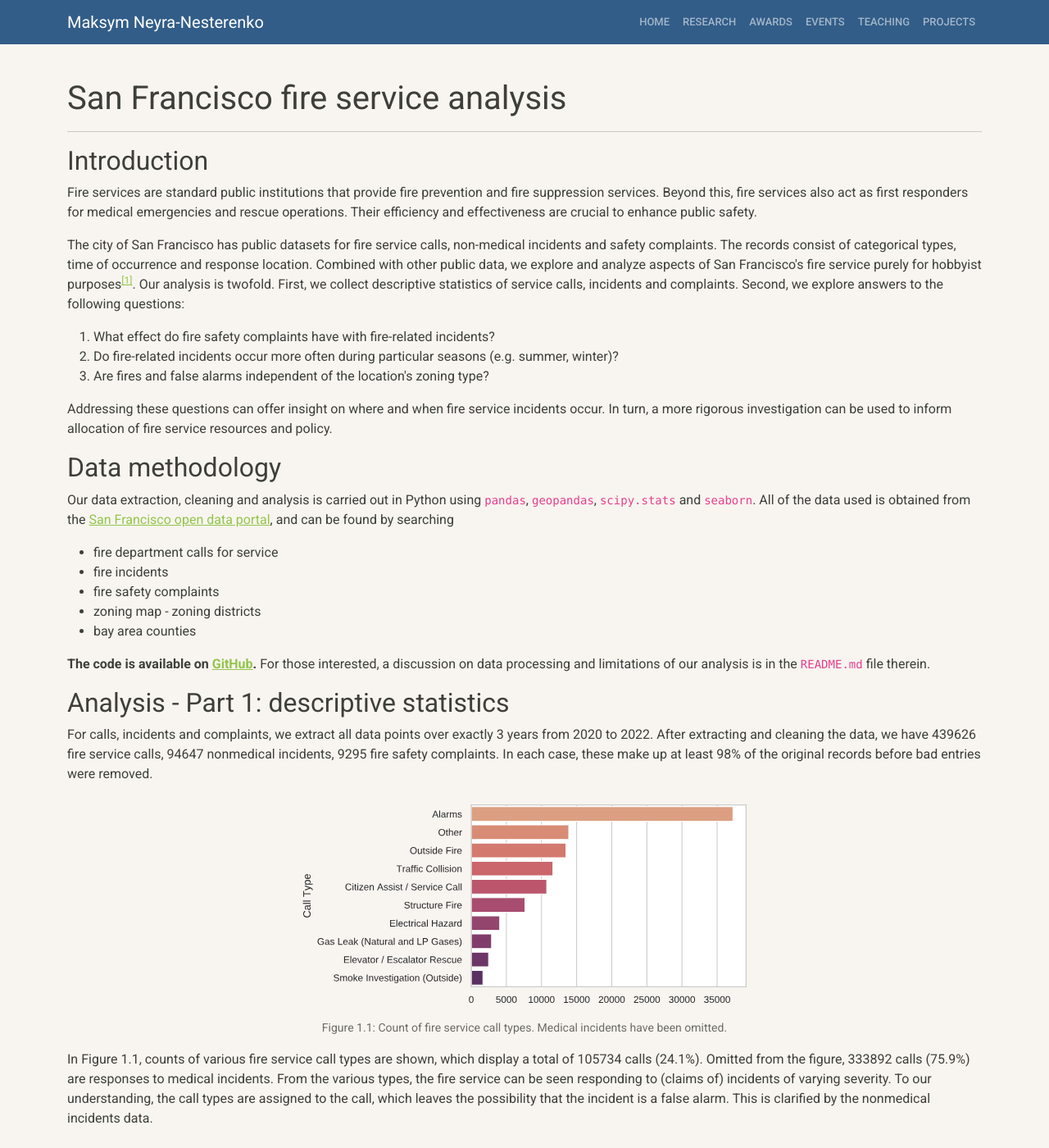
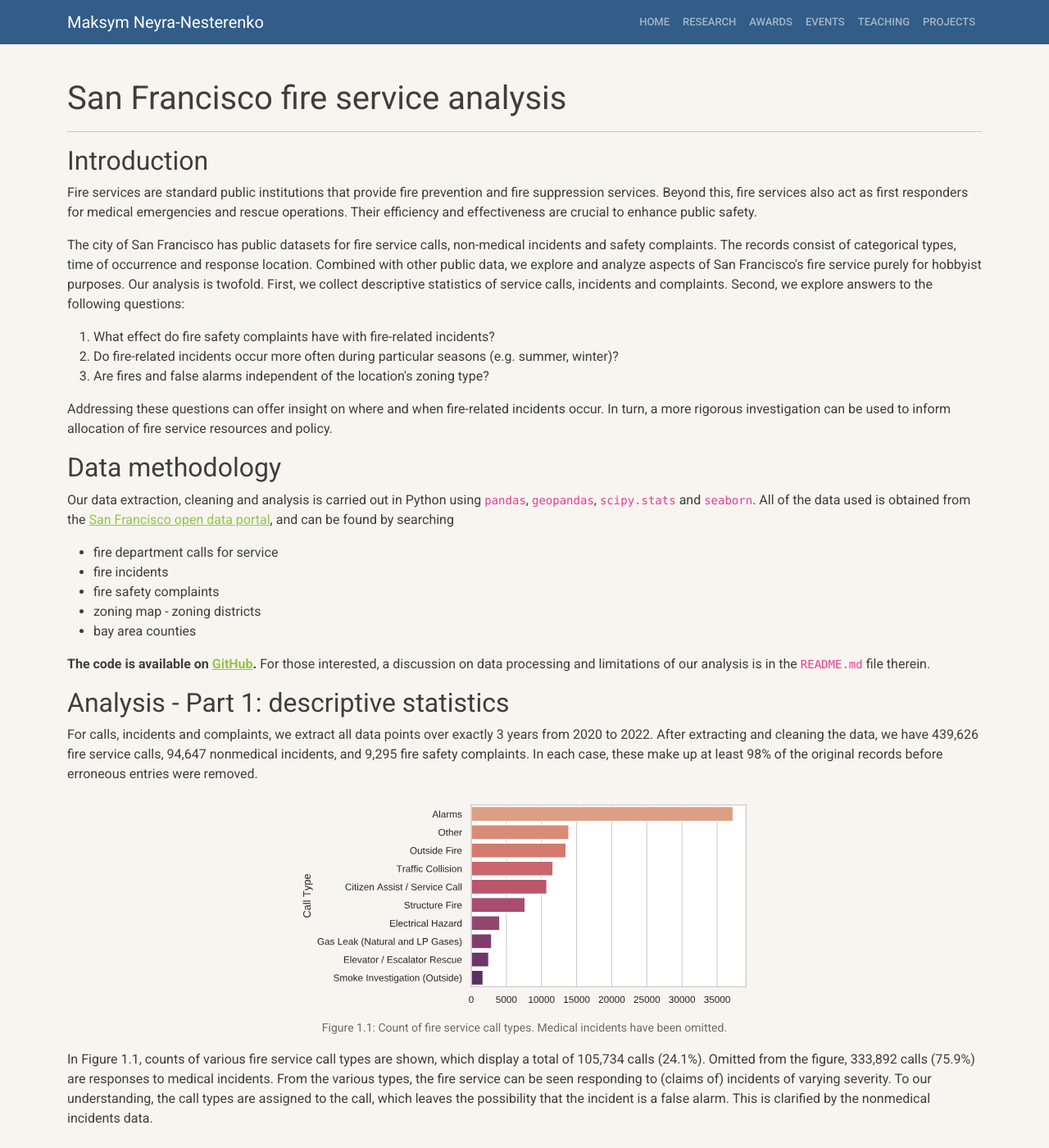
Before and after one commit to mneyrane/mneyrane.github.io, a Jekyll site: the page built from _projects/sanfranciscofire.html, in a window 1280 px wide and 1400 px high. Shown: the whole window at 82% size. Built offline with Jekyll 4.4.1, drawn with Linux system fonts in a browser that asks for light colours; some of the changed text lies outside the part shown.

```diff
--- a/_mneyrane/events.html
+++ b/_mneyrane/events.html
@@ -6,7 +6,7 @@ title: Events
 <hr>
 
 <p>
-A list of upcoming and past events and activities. These include workshops and competitions I participated in, and conferences I attended, refereeing and more.
+A list of upcoming and past events and activities. These include workshops and competitions I participated in, conferences I attended, refereeing and more.
 </p>
 
 
--- a/_mneyrane/teaching.html
+++ b/_mneyrane/teaching.html
@@ -6,7 +6,7 @@ title: Teaching
 <hr>
 
 <p>
-A list of my past teaching activities, sorted by date with most recent at the top.
+A list of my past teaching activities, sorted by date with the most recent at the top.
 </p>
 
 <h2 class="fw-bold">Teaching assistantships</h2>
--- a/_projects/sanfranciscofire.html
+++ b/_projects/sanfranciscofire.html
@@ -16,7 +16,7 @@ Their efficiency and effectiveness are crucial to enhance public safety.
 <p>
 The city of San Francisco has public datasets for fire service calls, non-medical incidents and safety complaints.
 The records consist of categorical types, time of occurrence and response location.
-Combined with other public data, we explore and analyze aspects of San Francisco's fire service purely for hobbyist purposes<sup><a href="#footnote-1">[1]</a></sup>.
+Combined with other public data, we explore and analyze aspects of San Francisco's fire service purely for hobbyist purposes.
 Our analysis is twofold.
 First, we collect descriptive statistics of service calls, incidents and complaints.
 Second, we explore answers to the following questions:
@@ -29,7 +29,7 @@ Second, we explore answers to the following questions:
 </ol>
 
 <p>
-Addressing these questions can offer insight on where and when fire service incidents occur.
+Addressing these questions can offer insight on where and when fire-related incidents occur.
 In turn, a more rigorous investigation can be used to inform allocation of fire service resources and policy.
 </p>
 
@@ -56,8 +56,8 @@ For those interested, a discussion on data processing and limitations of our ana
 
 <p>
 For calls, incidents and complaints, we extract all data points over exactly 3 years from 2020 to 2022.
-After extracting and cleaning the data, we have 439626 fire service calls, 94647 nonmedical incidents, 9295 fire safety complaints.
-In each case, these make up at least 98% of the original records before bad entries were removed.
+After extracting and cleaning the data, we have 439,626 fire service calls, 94,647 nonmedical incidents, and 9,295 fire safety complaints.
+In each case, these make up at least 98% of the original records before erroneous entries were removed.
 </p>
 
 <center>
@@ -68,8 +68,8 @@ In each case, these make up at least 98% of the original records before bad entr
 </center>
 
 <p>
-In Figure 1.1, counts of various fire service call types are shown, which display a total of 105734 calls (24.1%).
-Omitted from the figure, 333892 calls (75.9%) are responses to medical incidents.
+In Figure 1.1, counts of various fire service call types are shown, which display a total of 105,734 calls (24.1%).
+Omitted from the figure, 333,892 calls (75.9%) are responses to medical incidents.
 From the various types, the fire service can be seen responding to (claims of) incidents of varying severity.
 To our understanding, the call types are assigned to the call, which leaves the possibility that the incident is a false alarm.
 This is clarified by the nonmedical incidents data.
@@ -96,8 +96,8 @@ Each incident and response category is defined by <a href="https://www.usfa.fema
 </p>
 
 <p>
-The top three incidents are 38466 false alarms (40.6%), 16551 (17.5%) service calls and 14895 fires (15.7%).
-The top three responses are 50272 regulatory practices (53.1%), 10825 are for providing assistance (11.4%), and 9632 involve fire extinguishment (10.2%).
+The top three incidents are 38,466 false alarms (40.6%), 16,551 (17.5%) service calls and 14,895 fires (15.7%).
+The top three responses are 50,272 regulatory practices (53.1%), 10,825 are for providing assistance (11.4%), and 9,632 involve fire extinguishment (10.2%).
 </p>
 
 <center>
--- a/assets/icons/about.txt
+++ b/assets/icons/about.txt
@@ -2,5 +2,5 @@ This favicon was generated using the following font:
 
 - Font Title: Roboto
 - Font Author: Copyright 2011 Google Inc. All Rights Reserved.
-- Font Source: http://fonts.gstatic.com/s/roboto/v27/KFOlCnqEu92Fr1MmWUlvAx05IsDqlA.ttf
+- Font Source: http://fonts.gstatic.com/s/roboto/v30/KFOlCnqEu92Fr1MmWUlvAx05IsDqlA.ttf
 - Font License: Apache License, version 2.0 (http://www.apache.org/licenses/LICENSE-2.0.html))
--- a/index.html
+++ b/index.html
@@ -12,7 +12,7 @@ Hello, I am Maksym (Max), and welcome to my academic and work portfolio website!
 </p>
 
 <p>
-I am a <abbr title="Master of Science">MSc</abbr> in applied mathematics from Simon Fraser University. I successfully defended my thesis on March 3rd and have officially graduated since the end of April 2023. My master's research supervisor is Professor <a href="https://benadcock.org/">Ben Adcock</a>.
+I am a <abbr title="Master of Science">MSc</abbr> in applied mathematics from Simon Fraser University. I successfully defended my thesis on March 3, 2023, and have officially graduated since the end of April 2023. My master's research supervisor is Professor <a href="https://benadcock.org/">Ben Adcock</a>.
 </p>
 
 <p>
```
Also changed, not shown: other parts of _projects/sanfranciscofire.html (+2 -2 lines), _mneyrane/projects.html (+4 -5 lines), _projects/addressparser.html (+5 -5 lines), assets/icons/favicon.ico, 2 other files.
